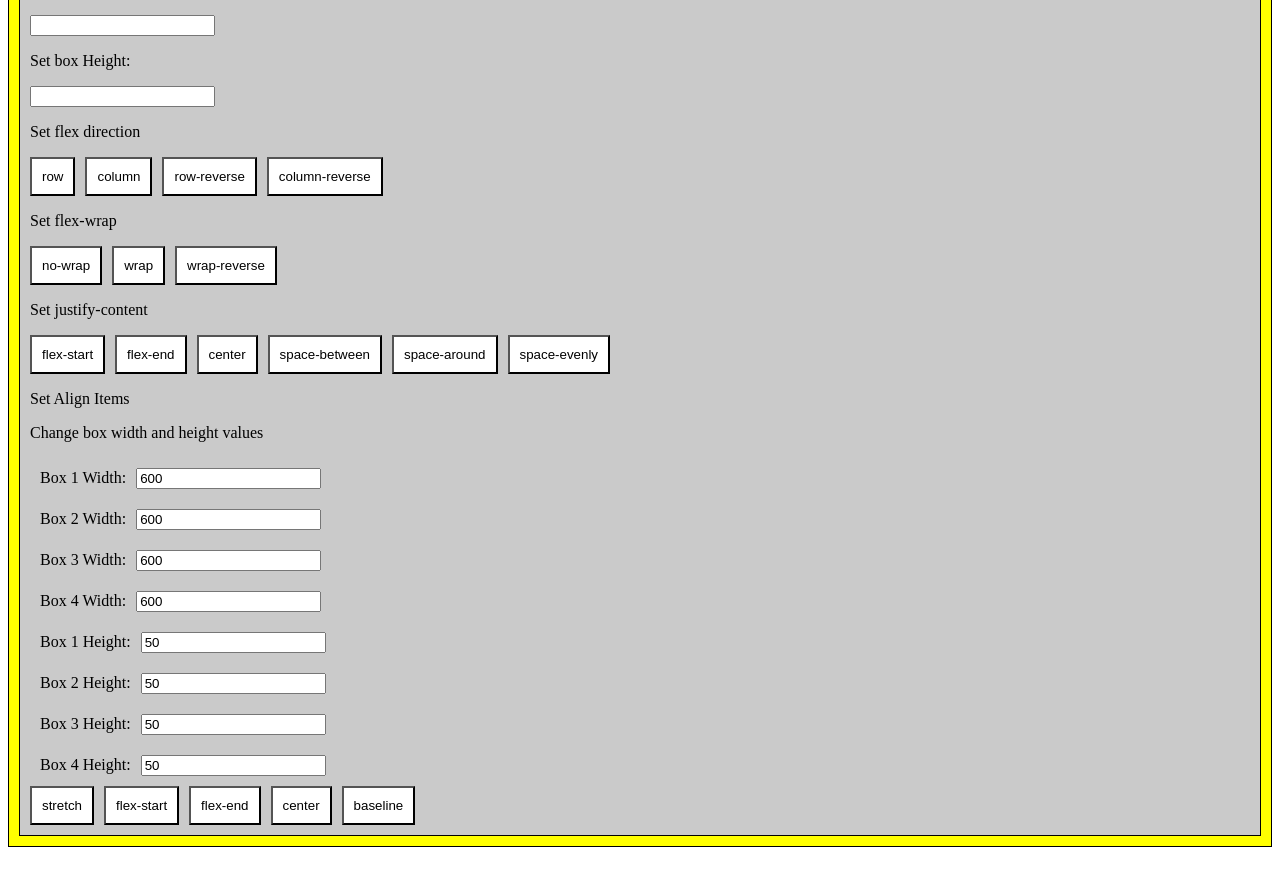
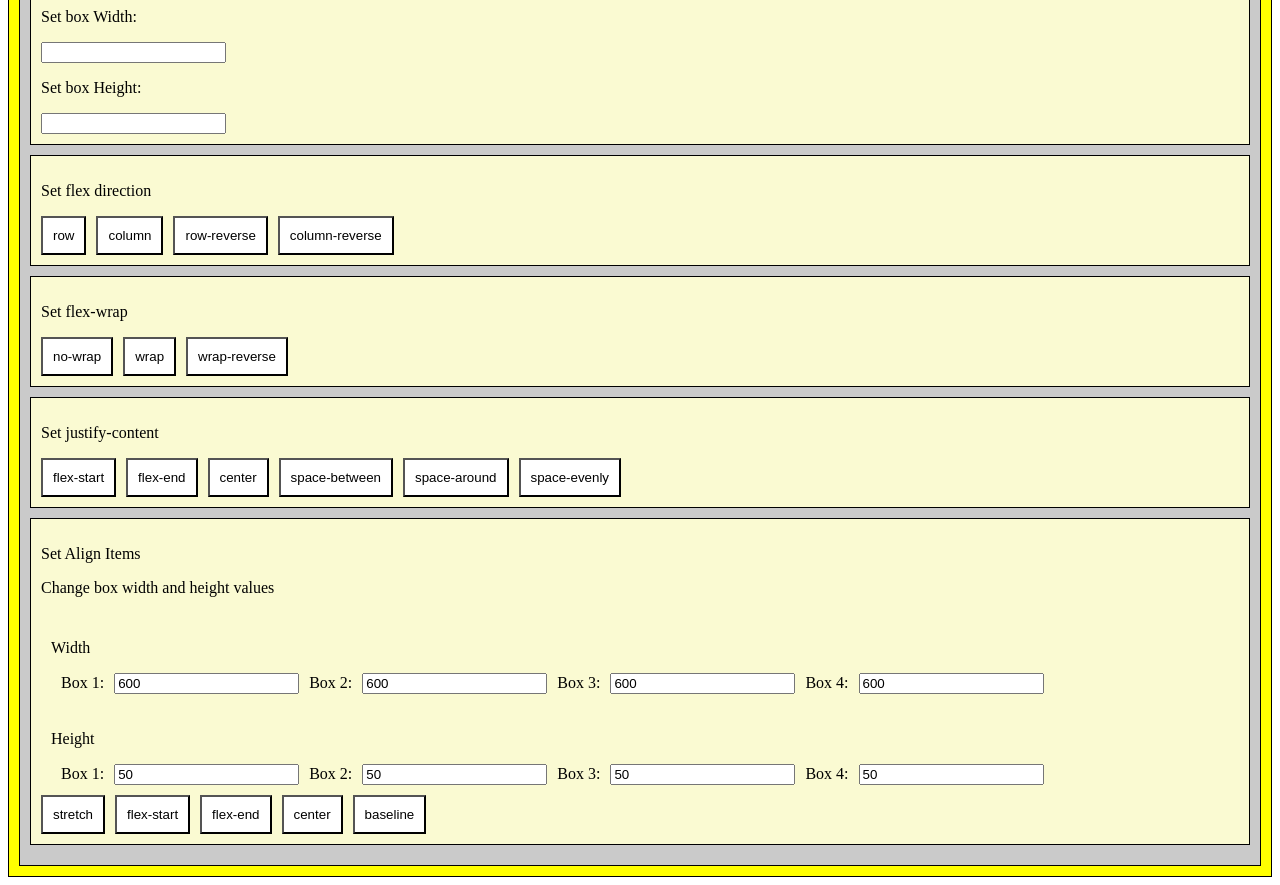
Before and after one commit to arundas1903/angular-lifecycle, an Angular app: page /flex in a window 1280 px wide. Shown: the part 400-1285 px from the top of the page. Before the commit the page ends 1255 px from the top, so only its background shows below. Built offline with nearby package versions, Linux system fonts and the light colour scheme.

Commit message:
Styling changes

```diff
--- a/src/app/components/flex/flex.component.css
+++ b/src/app/components/flex/flex.component.css
@@ -28,10 +28,18 @@
     margin-right: 10px;
 }
 
-.set-align-items div {
+.set-align-items, .set-justify-content, .set-flex-wrap, .set-flex-direction, .set-values {
+    border: 1px solid;
+    padding: 10px;
+    background-color: #fafad2;
+    margin-bottom: 10px;
+    margin-top: 10px;
+}
+
+.sub-set-align-items div {
     padding: 10px;
 }
 
-.set-align-items input {
+.sub-set-align-items input, .sub-set-align-items label {
     margin-left: 10px;
 }
--- a/src/app/components/flex/flex.component.html
+++ b/src/app/components/flex/flex.component.html
@@ -31,6 +31,7 @@
         <p>
             Calculated box width after render: {{ box.offsetWidth }}
         </p>
+        <div class="set-values">
             <p>
                 Set box Width:
             </p>
@@ -39,7 +40,8 @@
                 Set box Height:
             </p>
             <input (keyup)="setBoxHeight($event.target.value)" type="number"/>
-        <div>
+        </div>
+        <div class="set-flex-direction">
             <p>
                 Set flex direction
             </p>
@@ -56,7 +58,7 @@
                 column-reverse
             </button>
         </div>
-        <div>
+        <div class="set-flex-wrap">
             <p>
                 Set flex-wrap
             </p>
@@ -70,7 +72,7 @@
                 wrap-reverse
             </button>
         </div>
-        <div>
+        <div class="set-justify-content">
             <p>
                 Set justify-content
             </p>
@@ -93,44 +95,34 @@
                 space-evenly
             </button>
         </div>
-        <div>
+        <div class="set-align-items">
             <p>
                 Set Align Items
             </p>
-            <div class="set-align-items">
+            <div class="sub-set-align-items">
                 <p>
                     Change box width and height values
                 </p>
                 <div>
-                    <label>Box 1 Width:</label>
+                    <p>Width</p>
+                    <label>Box 1:</label>
                     <input [(ngModel)]="boxWidth1"/>
-                </div>
-                <div>
-                    <label>Box 2 Width:</label>
+                    <label>Box 2:</label>
                     <input [(ngModel)]="boxWidth2"/>
-                </div>
-                <div>
-                    <label>Box 3 Width:</label>
+                    <label>Box 3:</label>
                     <input [(ngModel)]="boxWidth3"/>
-                </div>
-                <div>
-                    <label>Box 4 Width:</label>
+                    <label>Box 4:</label>
                     <input [(ngModel)]="boxWidth4"/>
                 </div>
                 <div>
-                    <label>Box 1 Height:</label>
+                    <p>Height</p>
+                    <label>Box 1:</label>
                     <input [(ngModel)]="boxHeight1"/>
-                </div>
-                <div>
-                    <label>Box 2 Height:</label>
+                    <label>Box 2:</label>
                     <input [(ngModel)]="boxHeight2"/>
-                </div>
-                <div>
-                    <label>Box 3 Height:</label>
+                    <label>Box 3:</label>
                     <input [(ngModel)]="boxHeight3"/>
-                </div>
-                <div>
-                    <label>Box 4 Height:</label>
+                    <label>Box 4:</label>
                     <input [(ngModel)]="boxHeight4"/>
                 </div>
             </div>
```
Lines whose indentation alone changed are shown as unchanged.
